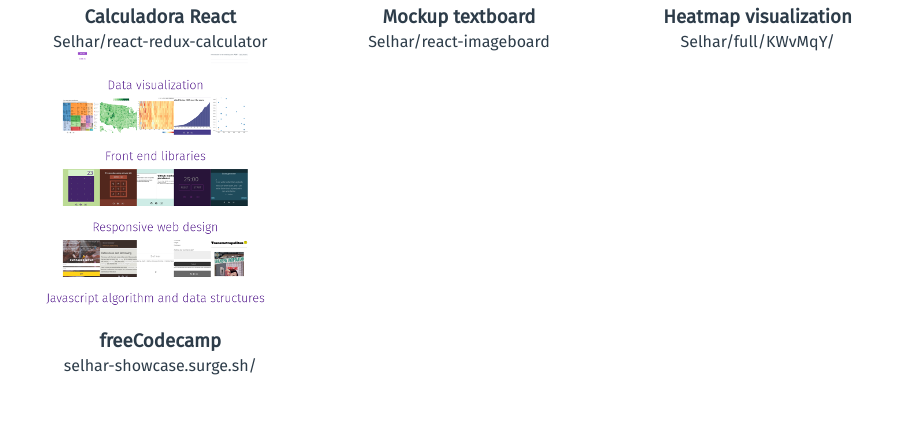
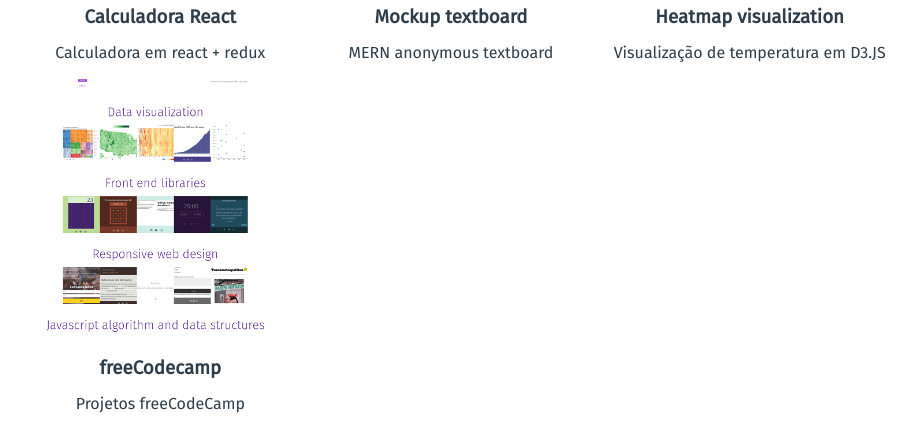
Before and after one commit to Selhar/udacity-portfolio, a plain HTML site: page index.html in a window 1280 px wide. Shown: the part 844-1265 px from the top of the page, without its empty margins (181-1098 px from the left). Drawn offline with Linux system fonts and the light colour scheme.

Commit message:
Update index.html

```diff
--- a/index.html
+++ b/index.html
@@ -21,8 +21,6 @@
     <!--[if lte IE 9]>
       <p class="browserupgrade">You are using an <strong>outdated</strong> browser. Please <a href="https://browsehappy.com/">upgrade your browser</a> to improve your experience and security.</p>
     <![endif]-->
-
-    <script src="js/main.js"></script>
     <header>
       <img src="images/logo.jpg" alt="Logo">
       <div id="title">
@@ -52,28 +50,42 @@
         <img alt="Foto de um projeto de portfólio" src="images/react-redux-calculator.png">
         <div class="project-info">
           <h3>Calculadora React</h3>
-          <a href="https://github.com/Selhar/react-redux-calculator">Selhar/react-redux-calculator</a>
+          <a href="https://github.com/Selhar/react-redux-calculator">
+            <p>Calculadora em react + redux</p>
+          </a>
         </div>
       </div>
       <div>
         <img alt="Foto de um projeto de portfólio" src="images/mockup_imageboard.png">
         <div class="project-info">
           <h3>Mockup textboard</h3>
-          <a href="https://github.com/Selhar/react-imageboard">Selhar/react-imageboard</a>
+          <a href="https://github.com/Selhar/react-imageboard">
+            <p>
+              MERN anonymous textboard
+            </p>
+          </a>
         </div>
       </div>
       <div>
         <img alt="Foto de um projeto de portfólio" src="images/heatmap.png">
         <div class="project-info">
           <h3>Heatmap visualization</h3>
-          <a href="https://codepen.io/Selhar/full/KWvMqY/">Selhar/full/KWvMqY/</a>
+          <a href="https://codepen.io/Selhar/full/KWvMqY/">
+            <p>
+              Visualização de temperatura em D3.JS
+            </p>
+          </a>
         </div>
       </div>
       <div>
         <img alt="Foto de um projeto de portfólio" src="images/various-projects.png">
         <div class="project-info">
           <h3>freeCodecamp</h3>
-          <a href="http://selhar-showcase.surge.sh/">selhar-showcase.surge.sh/</a>
+          <a href="http://selhar-showcase.surge.sh/">
+          <p>
+            Projetos freeCodeCamp
+          </p>
+          </a>
         </div>
       </div>
     </div>
```
